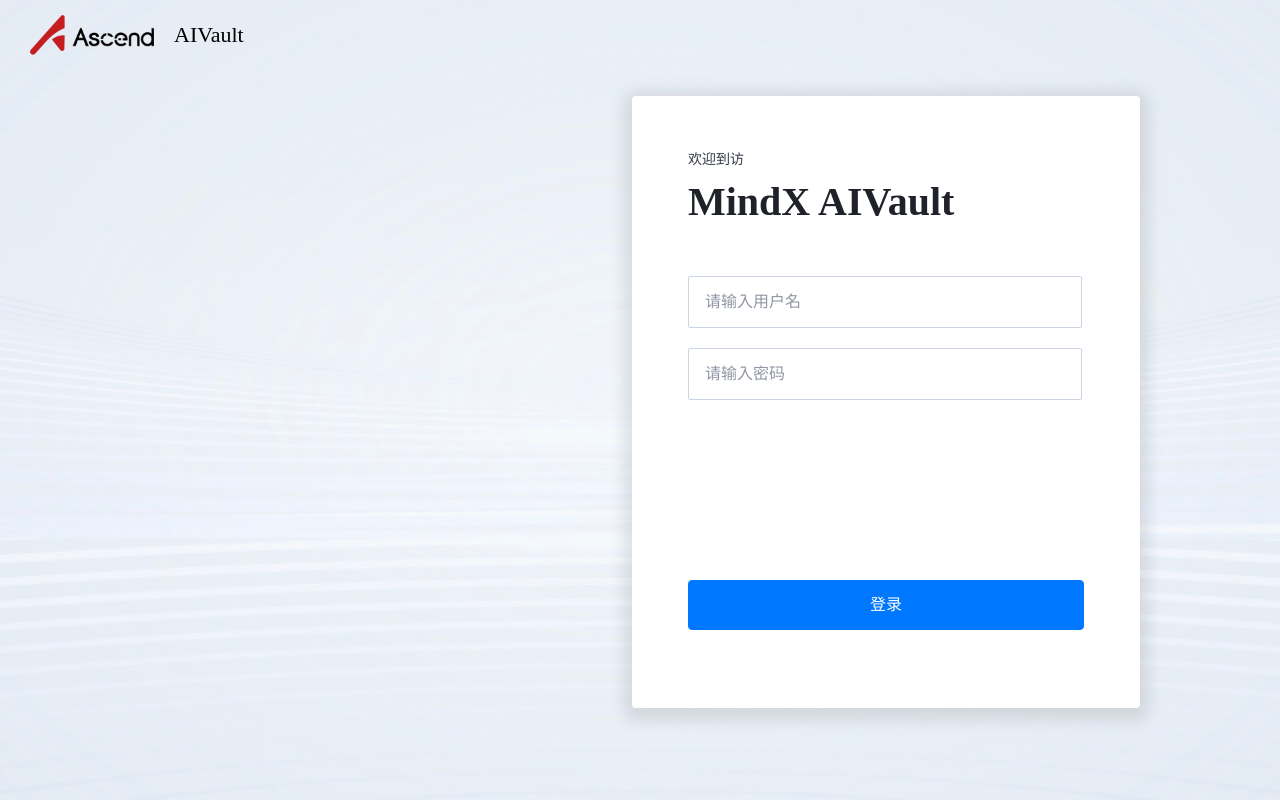
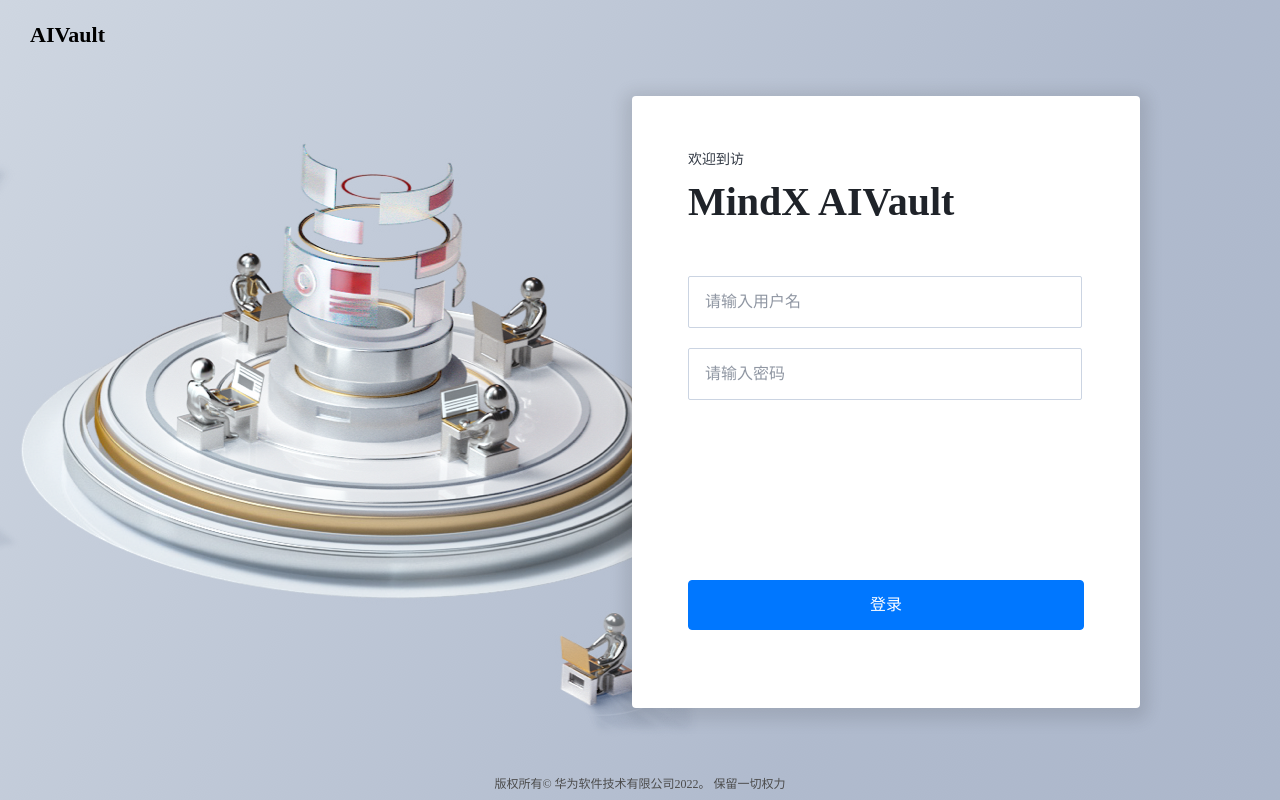
Before and after one commit to Ascend/trust-ai, a Vue app in the folder ai-vault/UI/: page /#/ in a window 1280 px wide. Built offline with nearby package versions, Linux system fonts and the light colour scheme; what vue-clipboard2 would draw is missing.

Commit message:
主页样式修改

```diff
--- a/ai-vault/UI/src/pages/Login.vue
+++ b/ai-vault/UI/src/pages/Login.vue
@@ -1,7 +1,6 @@
 <template>
   <div class="login-main">
     <div class="login-header">
-      <img src="../assets/login-logo.png" />
       {{ $t('PLATFORM_TITLE') }}
     </div>
     <div class="login-block">
@@ -24,6 +23,7 @@
       />
       <el-button type="primary" @click="handleLogin">{{ $t('LOGIN') }}</el-button>
     </div>
+    <div class="footer-copyright">{{copyright}} </div>
   </div>
 </template>
 
@@ -38,6 +38,7 @@
     return {
       username: '',
       password: '',
+      copyright: '版权所有© 华为软件技术有限公司2022。 保留一切权力'
     }
   },
   methods: {
@@ -94,7 +95,7 @@
 .login-main {
   width: 100vw;
   height: 100vh;
-  background: url(../assets/bg_login.jpg) center no-repeat;
+  background: url(../assets/bg_login.png) center no-repeat;
 }
 
 .login-header {
@@ -105,6 +106,7 @@
   height: 50px;
   z-index: 1000;
   font-size: 22px;
+  font-weight: bold;
   padding: 10px 30px;
   vertical-align: center;
   align-items: center;
@@ -154,6 +156,18 @@
   padding: 0 16px;
 }
 
+.footer-copyright{
+  min-height: 35px;
+  width: 100%;
+  font-size: 12px;
+  display: flex;
+  align-items: center;
+  justify-content: center;
+  position: fixed;
+  bottom: 0;
+  color: #4c4c4c;
+}
+
 input::placeholder {
   font-size: 16px;
   color: #9097a3;
```
Also changed, not shown: ai-vault/UI/src/assets/bg_login.png (added).
